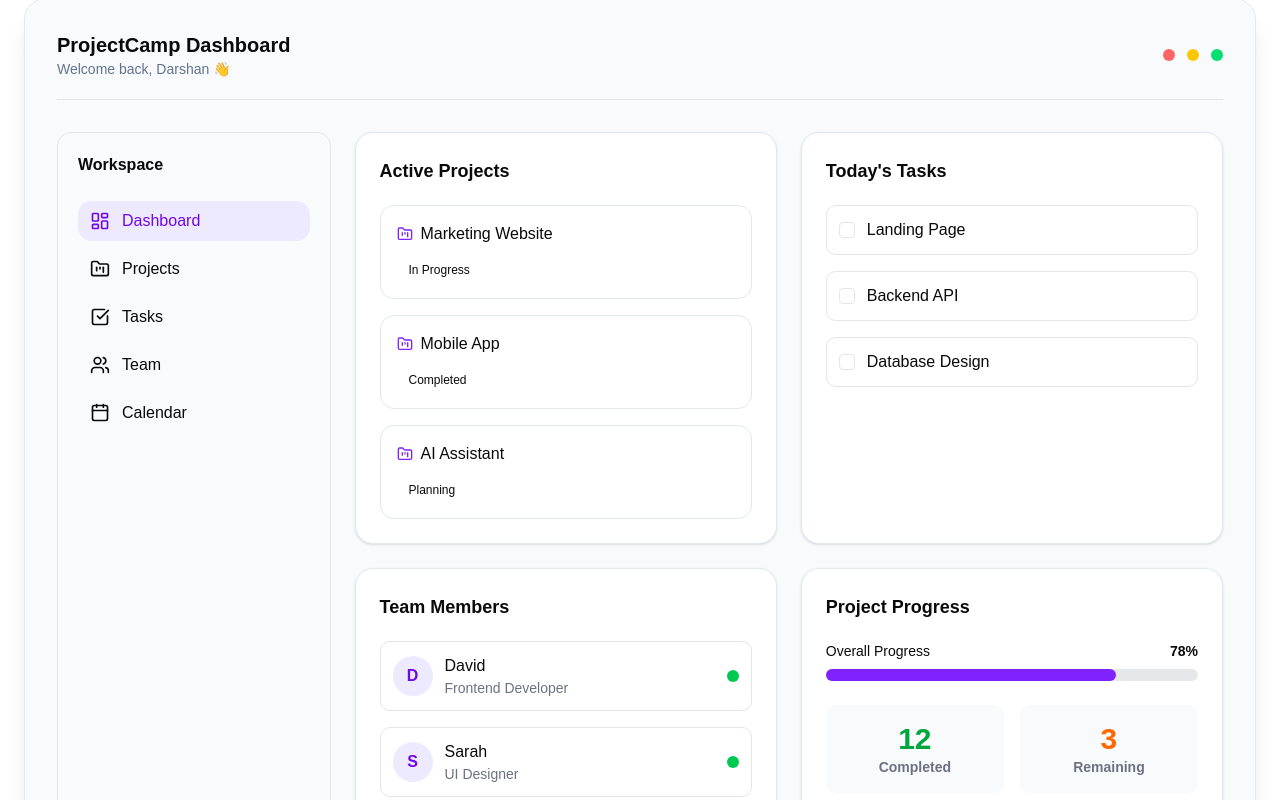
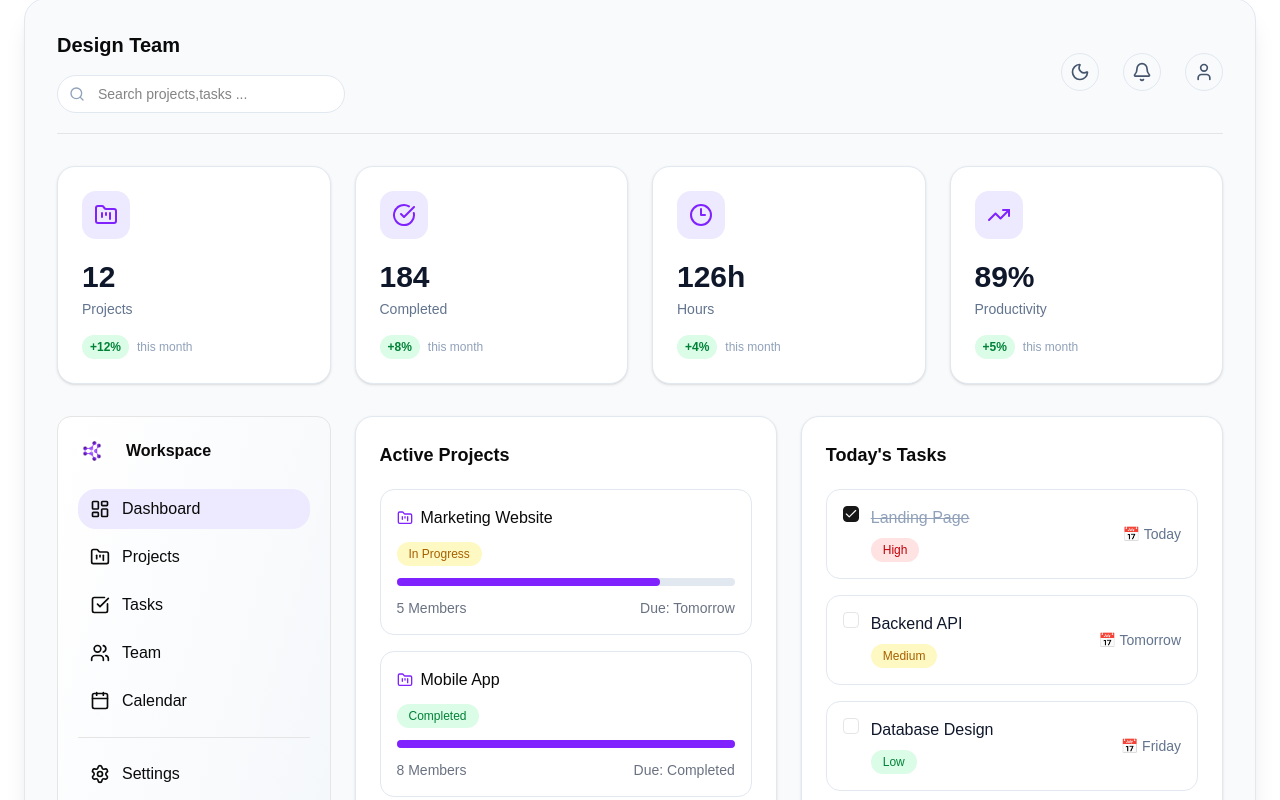
Before and after one commit to darshan800/projcamp, a React (Vite) app: page / in a window 1280 px wide. Shown: the part 2080-2880 px from the top of the page. Built offline with nearby package versions, Linux system fonts and the light colour scheme; the HTML template or start-up script is replaced by a standard one.

Commit message:
fixing the bugs

```diff
--- a/src/components/landing/ProductDashBoard.jsx
+++ b/src/components/landing/ProductDashBoard.jsx
@@ -4,8 +4,18 @@ import {
   CheckSquare,
   Users,
   Calendar,
+  Search,
+  Bell,
+  Moon,
+  User,
+  SearchAlert,
+  Settings,
+  CheckCircle,
+  Clock3,
+  TrendingUp,
 } from "lucide-react";
 import { Checkbox } from "@/components/ui/checkbox";
+import logo from "../../assets/images/logo.jpg";
 
 const ProductDashboard = () => {
   const activeProjects = [
@@ -13,22 +23,28 @@ const ProductDashboard = () => {
       id: 1,
       name: "Marketing Website",
       status: "In Progress",
-      color: "violet-700",
-      contrastColor: "violet-100",
+      progress: 78,
+      members: 5,
+      due: "Tomorrow",
+      badgeClass: "bg-yellow-100 text-yellow-700",
     },
     {
       id: 2,
       name: "Mobile App",
       status: "Completed",
-      color: "green-700",
-      contrastColor: "green-100",
+      progress: 100,
+      members: 8,
+      due: "Completed",
+      badgeClass: "bg-green-100 text-green-700",
     },
     {
       id: 3,
       name: "AI Assistant",
       status: "Planning",
-      color: "yellow-700",
-      contrastColor: "yellow-100",
+      progress: 0,
+      members: 6,
+      due: "Next Week",
+      badgeClass: "bg-blue-100 text-blue-700",
     },
   ];
 
@@ -36,23 +52,26 @@ const ProductDashboard = () => {
     {
       id: 1,
       task: "Landing Page",
-      status: "Done",
-      color: "green-700",
-      contrastColor: "green-100",
+      priority: "High",
+      due: "Today",
+      completed: true,
+      badgeClass: "bg-red-100 text-red-700",
     },
     {
       id: 2,
       task: "Backend API",
-      status: "In Progress",
-      color: "yellow-700",
-      contrastColor: "yellow-100",
+      priority: "Medium",
+      due: "Tomorrow",
+      completed: false,
+      badgeClass: "bg-yellow-100 text-yellow-700",
     },
     {
       id: 3,
       task: "Database Design",
-      status: "Todo",
-      color: "blue-700",
-      contrastColor: "blue-100",
+      priority: "Low",
+      due: "Friday",
+      completed: false,
+      badgeClass: "bg-green-100 text-green-700",
     },
   ];
 
@@ -73,6 +92,37 @@ const ProductDashboard = () => {
       role: "Backend Developer",
     },
   ];
+
+  const analytics = [
+    {
+      id: 1,
+      title: "Projects",
+      value: "12",
+      growth: "+12%",
+      icon: FolderKanban,
+    },
+    {
+      id: 2,
+      title: "Completed",
+      value: "184",
+      growth: "+8%",
+      icon: CheckCircle,
+    },
+    {
+      id: 3,
+      title: "Hours",
+      value: "126h",
+      growth: "+4%",
+      icon: Clock3,
+    },
+    {
+      id: 4,
+      title: "Productivity",
+      value: "89%",
+      growth: "+5%",
+      icon: TrendingUp,
+    },
+  ];
   const cardClass =
     "rounded-2xl border border-slate-200 bg-white p-6 shadow-sm transition-all duration-300 hover:-translate-y-2 hover:shadow-lg";
   return (
@@ -90,52 +140,127 @@ const ProductDashboard = () => {
       {/* Header */}
       <div className="flex items-center justify-between border-b pb-5">
         <div>
-          <h2 className="text-xl font-bold">ProjectCamp Dashboard</h2>
+          <h2 className="text-xl font-bold">Design Team</h2>
 
-          <p className="text-sm text-slate-500">Welcome back, Darshan 👋</p>
+          <div className="relative mt-4">
+            <Search className="absolute left-3 top-1/2 -translate-y-1/2 h-4 w-4 text-slate-400" />
+
+            <input
+              type="text"
+              placeholder="Search projects,tasks ..."
+              className="w-72
+                          rounded-full
+                          border
+                          border-slate-200
+                          bg-white
+                          py-2
+                          pl-10
+                          pr-4
+                          text-sm
+                          focus:outline-none
+                          focus:ring-2
+                          focus:ring-gray-500 "
+            />
+          </div>
         </div>
 
-        <div className="flex items-center gap-3">
-          <div className="h-3 w-3 rounded-full bg-red-400"></div>
-          <div className="h-3 w-3 rounded-full bg-yellow-400"></div>
-          <div className="h-3 w-3 rounded-full bg-green-400"></div>
+        <div className="flex  items-center gap-6">
+          <button className="rounded-full border border-slate-200 p-2 transition hover:bg-slate-100">
+            <Moon className="h-5 w-5 cursor-pointer text-slate-600" />
+          </button>
+
+          <button className="rounded-full border border-slate-200 p-2 transition hover:bg-slate-100">
+            <Bell className="h-5 w-5 cursor-pointer text-slate-600" />
+          </button>
+
+          <button className="rounded-full border border-slate-200 p-2 transition hover:bg-slate-100">
+            <User className="h-5 w-5 cursor-pointer text-slate-600" />
+          </button>
         </div>
+      </div>
+
+      {/* Analytics Cards */}
+      <div className="grid grid-cols-1 gap-6 mt-8 md:grid-cols-2 lg:grid-cols-4">
+        {analytics.map((item) => {
+          const Icon = item.icon;
+
+          return (
+            <div key={item.id} className={cardClass}>
+              {/* Icon */}
+              <div className="mb-5 flex h-12 w-12 items-center justify-center rounded-xl bg-violet-100">
+                <Icon className="h-6 w-6 text-violet-600" />
+              </div>
+
+              {/* Value */}
+              <h3 className="text-3xl font-bold text-slate-900">
+                {item.value}
+              </h3>
+
+              {/* Title */}
+              <p className="mt-1 text-sm font-medium text-slate-500">
+                {item.title}
+              </p>
+
+              {/* Growth */}
+              <div className="mt-4 flex items-center gap-2">
+                <span className="rounded-full bg-green-100 px-2 py-1 text-xs font-semibold text-green-700">
+                  {item.growth}
+                </span>
+
+                <span className="text-xs text-slate-400">this month</span>
+              </div>
+            </div>
+          );
+        })}
       </div>
 
       {/* Dashboard Layout */}
       <div className="grid grid-cols-1 lg:grid-cols-4 gap-6 mt-8">
-        <div className="rounded-xl bg-gradient-to-brfrom-white to-slate-100 p-5 border lg:col-span-1">
-          <h3 className="font-semibold mb-6">Workspace</h3>
+        <div className="rounded-xl bg-gradient-to-br from-white to-slate-100 p-5 border lg:col-span-1">
+          <div className="flex  text-center items-center gap-5 mb-6">
+            <img src={logo} className="h-7 w-7 rounded-full" />
+            <h3 className="font-semibold ">Workspace</h3>
+          </div>
 
           <div className="space-y-2">
-            <div className="flex items-center gap-3 rounded-xl bg-violet-100 px-3 py-2 font-medium text-violet-700 cursor-pointer">
+            <div
+              className="flex items-center gap-3 rounded-2xl bg-violet-100 px-3 py-2 font-medium
+              hover:shadow-md transition-all duration-300 cursor-pointer"
+            >
               <LayoutDashboard className="w-5 h-5" />
               Dashboard
             </div>
 
-            <div className="flex items-center gap-3 rounded-xl px-3 py-2 hover:bg-slate-100 cursor-pointer transition">
+            <div className="flex items-center gap-3 rounded-2xl px-3 py-2 hover:bg-slate-100 cursor-pointer transition">
               <FolderKanban className="w-5 h-5" />
               Projects
             </div>
 
-            <div className="flex items-center gap-3 rounded-xl px-3 py-2 hover:bg-slate-100 cursor-pointer transition">
+            <div className="flex items-center gap-3 rounded-2xl px-3 py-2 hover:bg-slate-100 cursor-pointer transition">
               <CheckSquare className="w-5 h-5" />
               Tasks
             </div>
 
-            <div className="flex items-center gap-3 rounded-xl px-3 py-2 hover:bg-slate-100 cursor-pointer transition">
+            <div className="flex items-center gap-3 rounded-2xl px-3 py-2 hover:bg-slate-100 cursor-pointer transition">
               <Users className="w-5 h-5" />
               Team
             </div>
 
-            <div className="flex items-center gap-3 rounded-xl px-3 py-2 hover:bg-slate-100 cursor-pointer transition">
+            <div className="flex items-center gap-3 rounded-2xl px-3 py-2 hover:bg-slate-100 cursor-pointer transition">
               <Calendar className="w-5 h-5" />
               Calendar
+            </div>
+            <div className="my-4 border-t"></div>
+
+            <div className="flex items-center gap-3 rounded-2xl px-3 py-2 hover:bg-slate-100 cursor-pointer transition">
+              <Settings className="w-5 h-5" />
+              Settings
             </div>
           </div>
         </div>
 
         <div className="lg:col-span-3 grid grid-cols-1 md:grid-cols-2 gap-6">
+          {/* Active Projects */}
           <div className={cardClass}>
             <h3 className="text-lg font-semibold mb-5">Active Projects</h3>
 
@@ -156,6 +281,17 @@ const ProductDashboard = () => {
                   >
                     {project.status}
                   </span>
+                  <div className="h-2 w-full mt-3 rounded-full bg-slate-200">
+                    <div
+                      className="h-2 rounded-full bg-violet-600"
+                      style={{ width: `${project.progress}%` }}
+                    />
+                  </div>
+
+                  <div className="mt-3 flex items-center justify-between text-sm text-gray-500">
+                    <span>{project.members} Members</span>
+                    <span>Due: {project.due}</span>
+                  </div>
                 </div>
               ))}
             </div>
@@ -163,17 +299,39 @@ const ProductDashboard = () => {
 
           {/* Today's Tasks */}
           <div className={cardClass}>
-              <h3 className="text-lg font-semibold mb-5">Today's Tasks</h3>
+            <h3 className="mb-5 text-lg font-semibold">Today's Tasks</h3>
 
             <div className="space-y-4">
               {todaysTasks.map((task) => (
                 <div
                   key={task.id}
-                    className="flex items-center gap-3 rounded-lg border p-3"
+                  className="flex items-center justify-between rounded-xl border border-slate-200 p-4 transition hover:bg-slate-50"
                 >
+                  {/* Left */}
+                  <div className="flex items-start gap-3">
                     <Checkbox checked={task.completed} readOnly />
 
-                    <p className="font-medium">{task.task}</p>
+                    <div>
+                      <p
+                        className={`font-medium ${
+                          task.completed
+                            ? "text-slate-400 line-through"
+                            : "text-slate-900"
+                        }`}
+                      >
+                        {task.task}
+                      </p>
+
+                      <span
+                        className={`mt-2 inline-block rounded-full px-3 py-1 text-xs font-medium ${task.badgeClass}`}
+                      >
+                        {task.priority}
+                      </span>
+                    </div>
+                  </div>
+
+                  {/* Right */}
+                  <span className="text-sm text-slate-500">📅 {task.due}</span>
                 </div>
               ))}
             </div>
@@ -202,7 +360,7 @@ const ProductDashboard = () => {
                   </div>
 
                   {/* Online Status */}
-                    <div className="h-3 w-3 rounded-full bg-green-500"></div>
+                  <div className="h-3 w-3 rounded-full bg-emerald-500"></div>
                 </div>
               ))}
             </div>
@@ -236,7 +394,6 @@ const ProductDashboard = () => {
               </div>
             </div>
           </div>
-
         </div>
       </div>
     </div>
```
Lines whose indentation alone changed are shown as unchanged.
